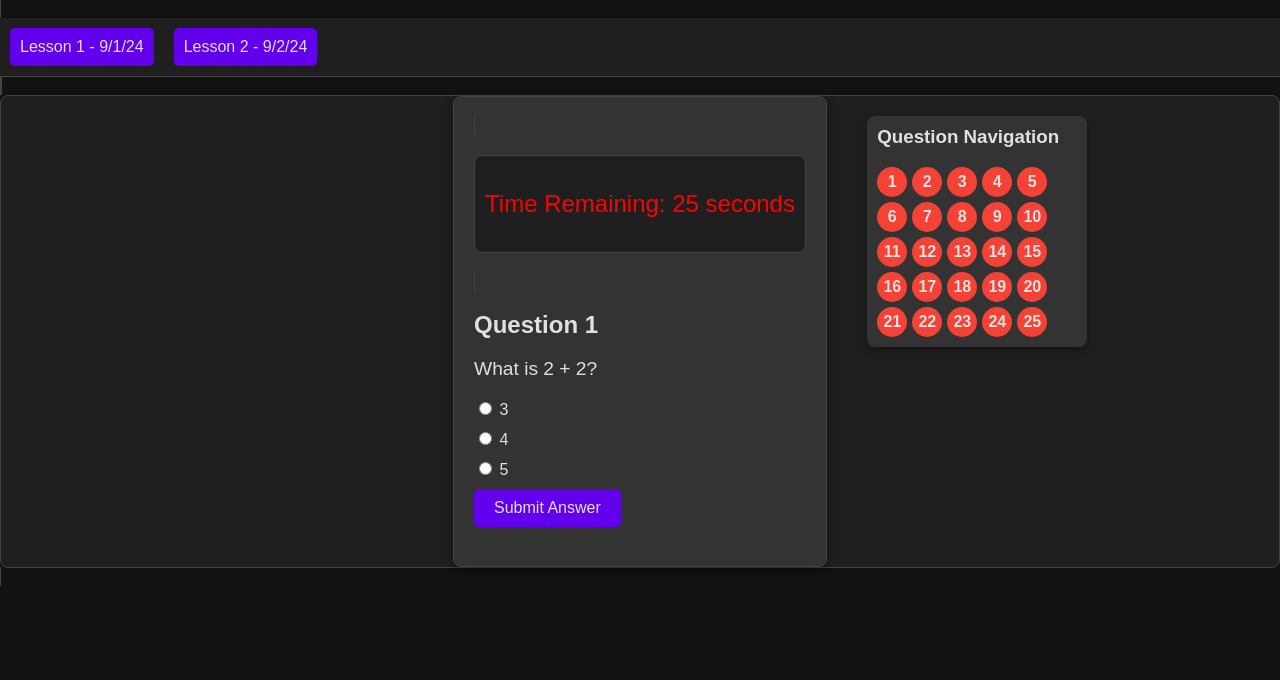
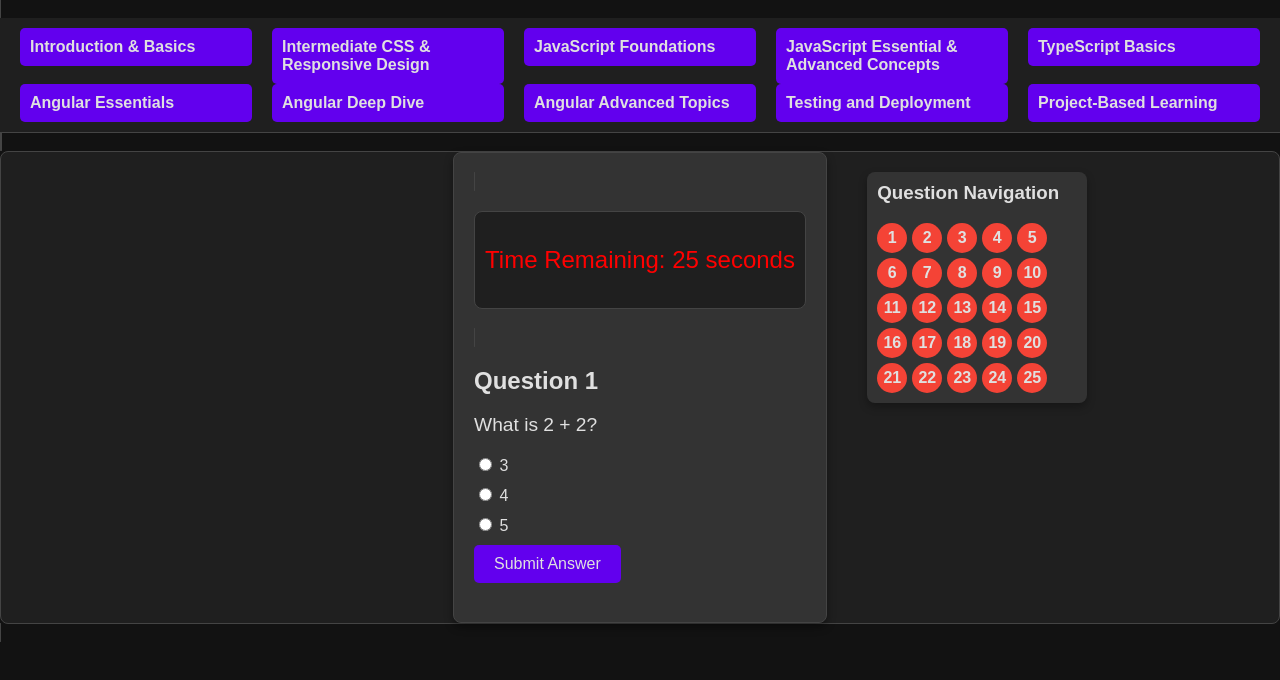
Before and after one commit to Norbok7/cf-practice-l1, an Angular app in the folder lesson1/: page / in a window 1280 px wide. Shown: the top 680 px of the page. Built offline with nearby package versions, Linux system fonts and the light colour scheme.

Commit message:
top bar dropdowns for each possible topic/quiz

```diff
--- a/lesson1/src/app/lesson-bar/lesson-bar.component.css
+++ b/lesson1/src/app/lesson-bar/lesson-bar.component.css
@@ -1,22 +1,51 @@
 /* Dark theme for lesson bar */
 .lesson-bar {
   display: flex;
-  overflow-x: auto;
-  background-color: var(--primary-color);
+  flex-wrap: wrap;
+  background-color: var(--primary-color); /* Example: #333 */
   padding: 10px;
-  border-bottom: 1px solid var(--border-color);
+  border-bottom: 1px solid var(--border-color); /* Example: #444 */
+}
+
+.topic-container {
+  display: flex;
+  flex-direction: column;
+  margin: 0 10px; /* Space between topics */
+  flex: 1 1 200px; /* Allow topics to grow and shrink */
+}
+
+.topic-title {
+  cursor: pointer;
+  padding: 10px;
+  background-color: var(--button-bg); /* Example: #555 */
+  color: var(--text-color); /* Example: #fff */
+  border-radius: 5px;
+  text-align: left;
+  font-weight: bold;
+  transition: background-color 0.3s;
+}
+
+.topic-title:hover {
+  background-color: var(--button-hover-bg); /* Example: #666 */
+}
+
+.lesson-list {
+  margin-top: 5px;
+  padding-left: 10px;
+  display: flex;
+  flex-direction: column;
 }
 
 .lesson-item {
   cursor: pointer;
-  margin-right: 20px;
-  padding: 10px;
-  background-color: var(--button-bg);
-  color: var(--text-color);
+  margin-top: 5px;
+  padding: 5px;
+  background-color: var(--lesson-bg); /* Example: #444 */
+  color: var(--text-color); /* Example: #fff */
   border-radius: 5px;
-  text-align: center;
+  transition: background-color 0.3s;
 }
 
 .lesson-item:hover {
-  background-color: var(--button-hover-bg);
+  background-color: var(--lesson-hover-bg); /* Example: #555 */
 }
--- a/lesson1/src/app/lesson-bar/lesson-bar.component.html
+++ b/lesson1/src/app/lesson-bar/lesson-bar.component.html
@@ -1,5 +1,12 @@
 <div class="lesson-bar">
-  <div *ngFor="let lesson of lessons" (click)="onSelectLesson(lesson)" class="lesson-item">
-    Lesson {{ lesson.number }} - {{ lesson.date | date:'shortDate' }}
+  <div *ngFor="let topic of topics" class="topic-container">
+    <div class="topic-title" (click)="toggleLessons(topic)">
+      {{ topic.title }}
+    </div>
+    <div *ngIf="topic.expanded" class="lesson-list">
+      <div *ngFor="let lesson of topic.lessons" (click)="onSelectLesson(lesson)" class="lesson-item">
+        {{ lesson }}
+      </div>
+    </div>
   </div>
 </div>
--- a/lesson1/src/app/lesson-bar/lesson-bar.component.ts
+++ b/lesson1/src/app/lesson-bar/lesson-bar.component.ts
@@ -7,18 +7,112 @@ import { RouterModule } from '@angular/router';
   standalone: true,
   imports: [CommonModule, RouterModule],
   templateUrl: './lesson-bar.component.html',
-  styleUrl: './lesson-bar.component.css'
+  styleUrls: ['./lesson-bar.component.css']
 })
 export class LessonBarComponent {
-  lessons = [
-    { number: 1, date: new Date('2024-09-01') },
-    { number: 2, date: new Date('2024-09-02') },
-    // Add more lessons here
+  topics = [
+    {
+      title: 'Introduction & Basics',
+      lessons: [
+        'Class Introduction',
+        'Basic HTML & CSS',
+        'Dev Tools'
+      ],
+      expanded: false
+    },
+    {
+      title: 'Intermediate CSS & Responsive Design',
+      lessons: [
+        'Advanced CSS Techniques',
+        'Responsive Design Concepts'
+      ],
+      expanded: false
+    },
+    {
+      title: 'JavaScript Foundations',
+      lessons: [
+        'JavaScript: Getting Started',
+        'Data Types & Variables',
+        'Operators, Comparisons, Conditionals',
+        'Flows & Loops'
+      ],
+      expanded: false
+    },
+    {
+      title: 'JavaScript Essential & Advanced Concepts',
+      lessons: [
+        'Functions & Objects',
+        'Built-in Objects',
+        'Scope & Hoisting',
+        'JavaScript vs ECMAScript'
+      ],
+      expanded: false
+    },
+    {
+      title: 'TypeScript Basics',
+      lessons: [
+        'TypeScript: Introduction'
+      ],
+      expanded: false
+    },
+    {
+      title: 'Angular Essentials',
+      lessons: [
+        'Angular: Completing Getting Started',
+        'Angular: Course Project - The Basics',
+        'Angular: Debugging'
+      ],
+      expanded: false
+    },
+    {
+      title: 'Angular Deep Dive',
+      lessons: [
+        'Angular: Components & Databinding Deep Dive',
+        'Angular: Directives Deep Dive',
+        'Angular: Changing Pages with Routing',
+        'Angular: Course Project - Routing & Observables',
+        'Angular: Handling Forms in Angular Apps'
+      ],
+      expanded: false
+    },
+    {
+      title: 'Angular Advanced Topics',
+      lessons: [
+        'Angular: Making HTTP Requests',
+        'Angular: Authentication & Route Protection',
+        'Angular: Dynamic Components, Modules & Optimizations',
+        'Angular: Animations, Service Workers & Deployment',
+        'Angular: Unit Testing'
+      ],
+      expanded: false
+    },
+    {
+      title: 'Testing and Deployment',
+      lessons: [
+        'Angular: Review Day 3',
+        'GitHub, Version Control & Project Management'
+      ],
+      expanded: false
+    },
+    {
+      title: 'Project-Based Learning',
+      lessons: [
+        'Frontend Group Project',
+        'JavaScript: Building Real Things',
+        'JavaScript: Bookmarking App'
+      ],
+      expanded: false
+    }
   ];
 
-  // Function to handle lesson selection
-  onSelectLesson(lesson: any) {
+  // Function to handle lesson group toggle
+  toggleLessons(topic: any) {
+    topic.expanded = !topic.expanded;
+  }
+
+  // Function to handle individual lesson selection
+  onSelectLesson(lesson: string) {
     console.log('Selected Lesson:', lesson);
-    // Implement navigation to the selected lesson
+    // Implement further logic, such as routing to the detailed view of the lesson
   }
 }
```
